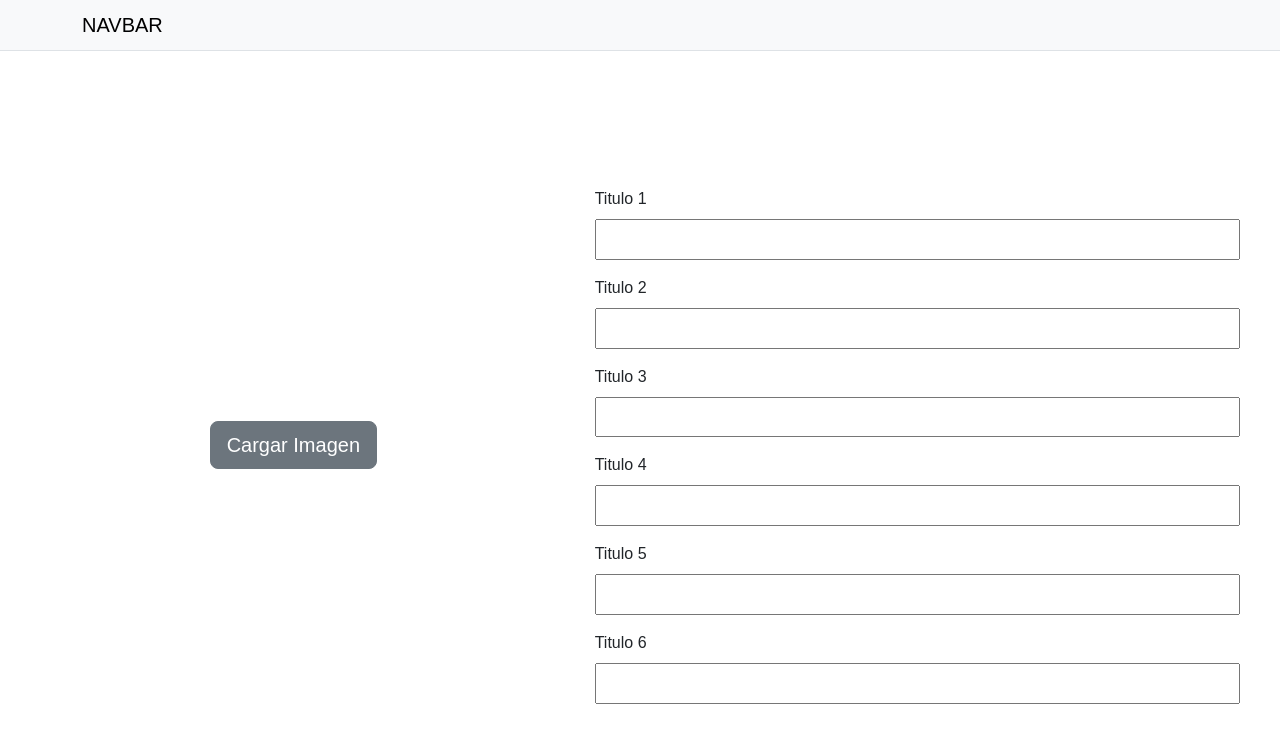
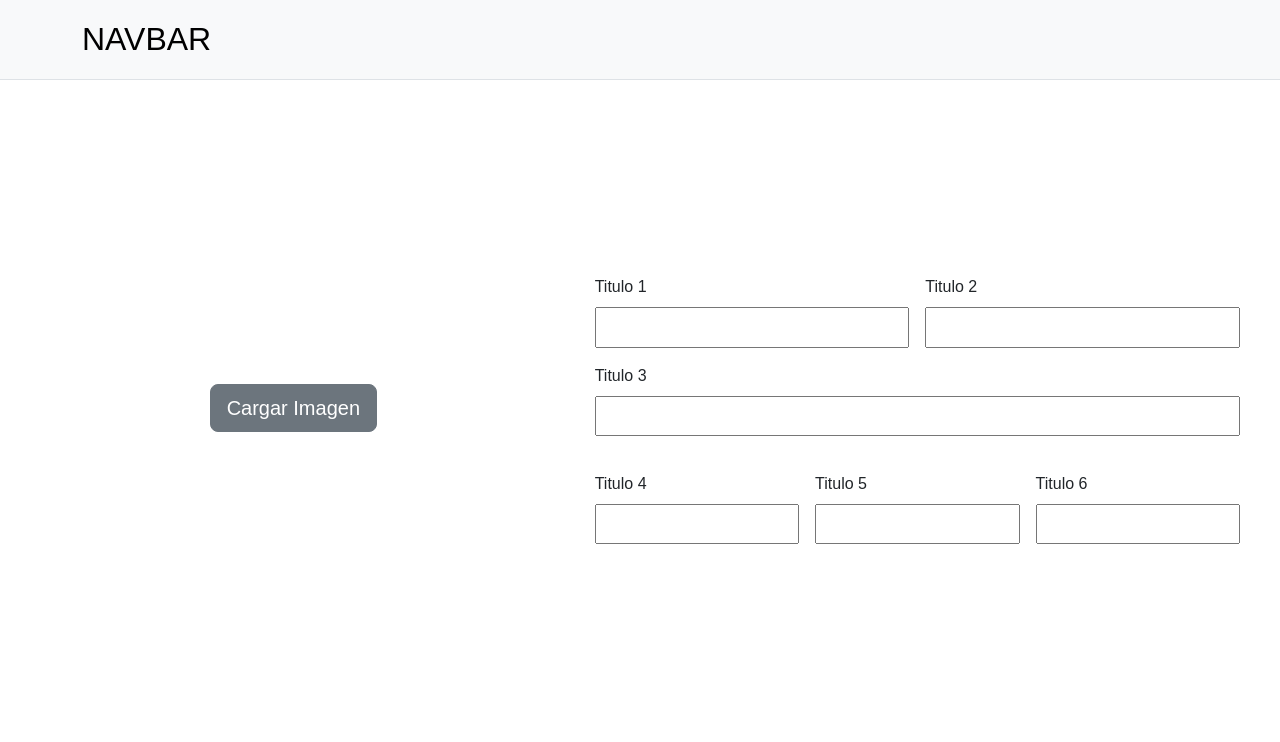
Before and after one commit to R0X124/WEB, a plain HTML site: page index.html in a window 1280 px wide. Drawn offline with nearby package versions, Linux system fonts and the light colour scheme.

Commit message:
He agregado la tercera parte del CSS

```diff
--- a/style.css
+++ b/style.css
@@ -54,3 +54,27 @@ body{
     padding: 0.4rem;
     margin-top: 0.5rem;
 }
+
+.form{
+    display: flex;
+    gap: 1rem;
+    margin-bottom: 1rem;
+    flex-wrap: wrap;
+}
+
+.form-g{
+    display: flex;
+    flex-direction: column;
+    flex: 1;
+    min-width: 150px;
+}
+
+.custom-navbar{
+    height: 80px;
+    display: flex;
+    align-items: center;
+}
+
+.custom-navbar .navbar-brand{
+    font-size: 2rem;
+}
```
